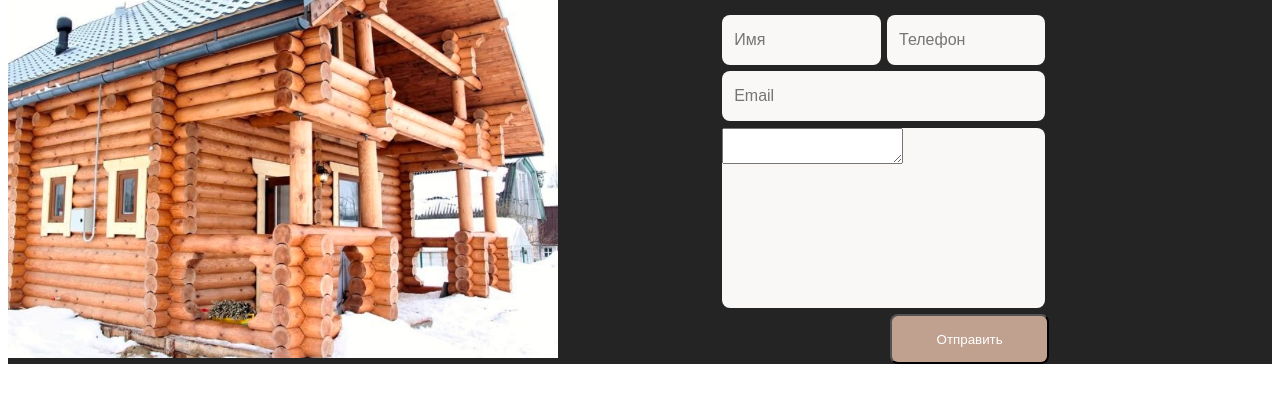
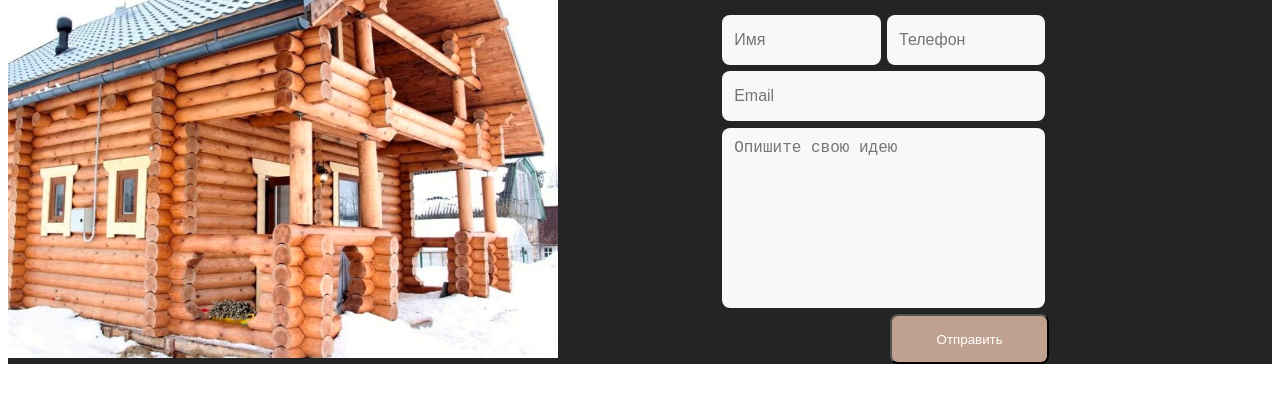
Before and after one commit to vladorod/Calculator, a website built with Vite: page index.html in a window 1280 px wide. Shown: the part 126-528 px from the top of the page. Built offline with nearby package versions, Linux system fonts and the light colour scheme.

Commit message:
refactor: изменение поля ввода идеи
Задал значения стиля для поля ввода идеи таким образом, как указано в шаблоне.

```diff
--- a/src/style.css
+++ b/src/style.css
@@ -150,5 +150,18 @@
   vertical-align: middle;
   align-items: center;
 }
-.idead_input {
+.idea_input {
+  width: 90%;
+  height: 90%;
+  font-size: 16px;
+  border: none;
+  background-color: transparent;
+  line-height: 100%;
+  color: rgba(154, 154, 154, 1);
+  box-sizing: border-box;
+  margin: 10px;
+  resize: none;
 }
+.idea_input:focus {
+  outline-width: 0;
+}
```
Also changed, not shown: index.html (+1 -2 lines).
